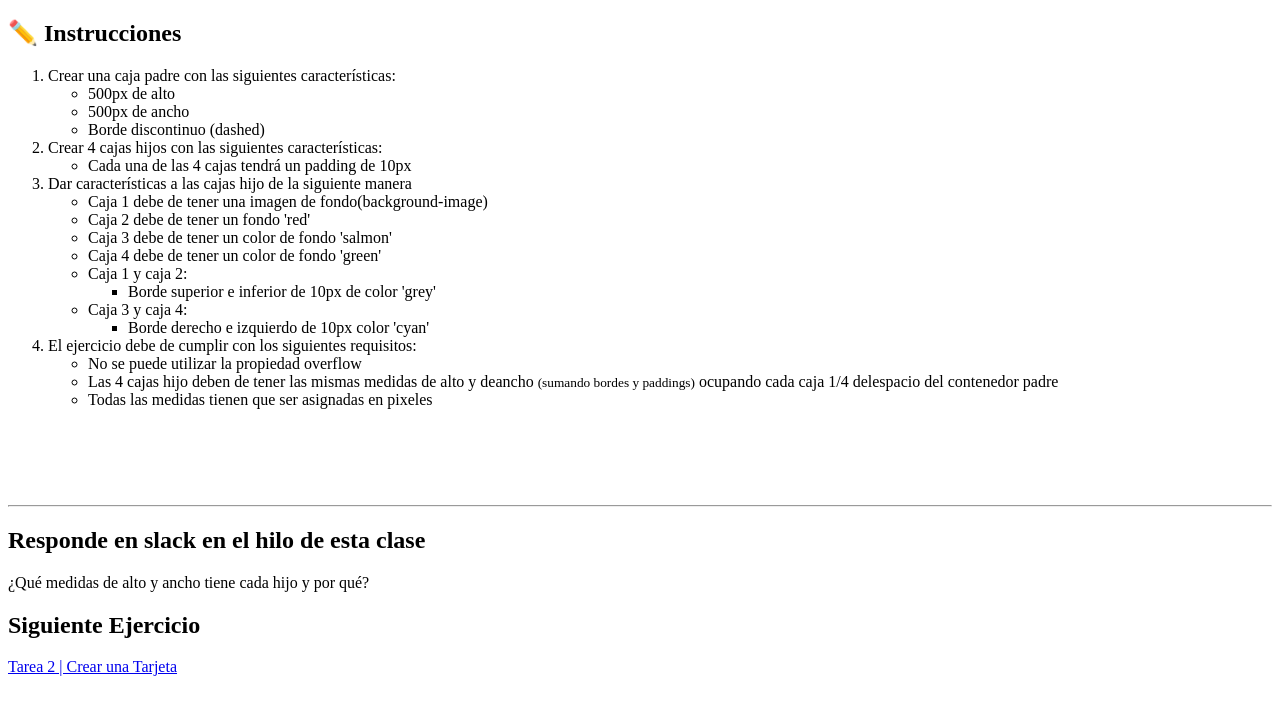
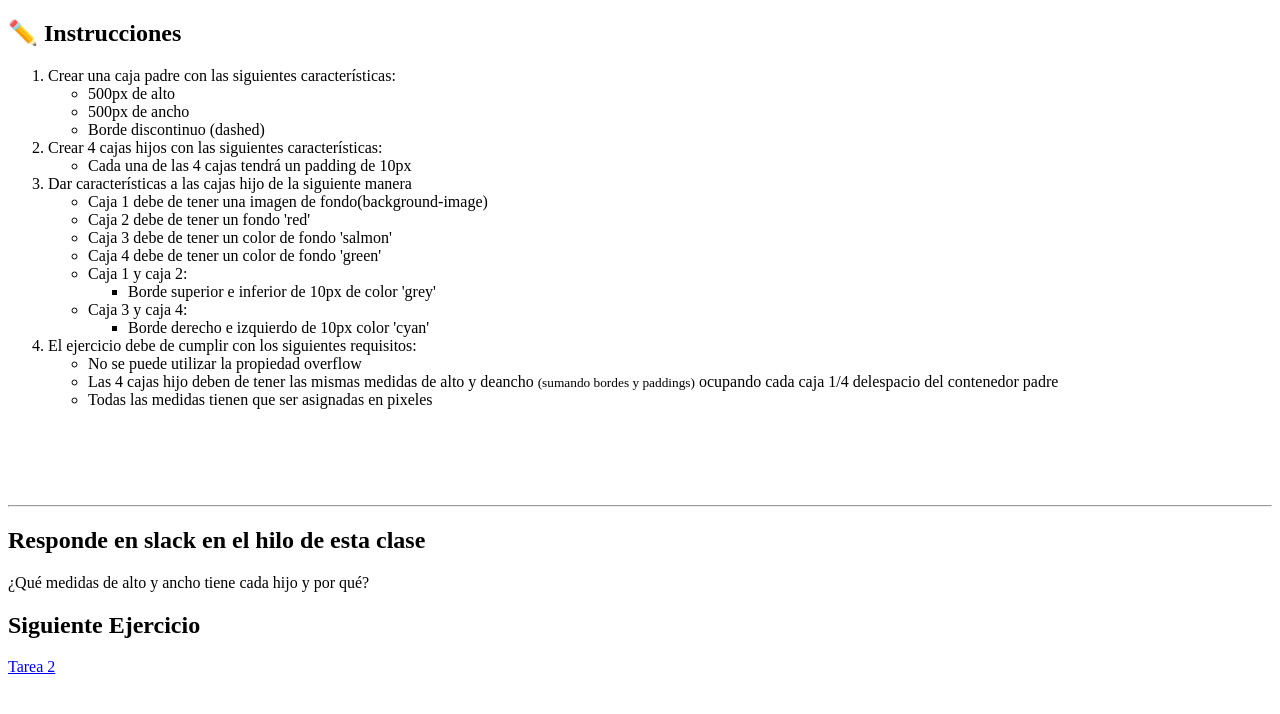
Before and after one commit to jsfdz/plantilla-academlo, a plain HTML site: page index.html in a window 1280 px wide. Shown: the part 62-776 px from the top of the page. Drawn offline with Linux system fonts and the light colour scheme.

Commit message:
removiendo texto

```diff
--- a/index.html
+++ b/index.html
@@ -67,7 +67,7 @@
   </main>
 
   <h2>Siguiente Ejercicio</h2>
-  <a href="card.html">Tarea 2 | Crear una Tarjeta</a>
+  <a href="card.html">Tarea 2</a>
 </body>
 
 </html>
```
